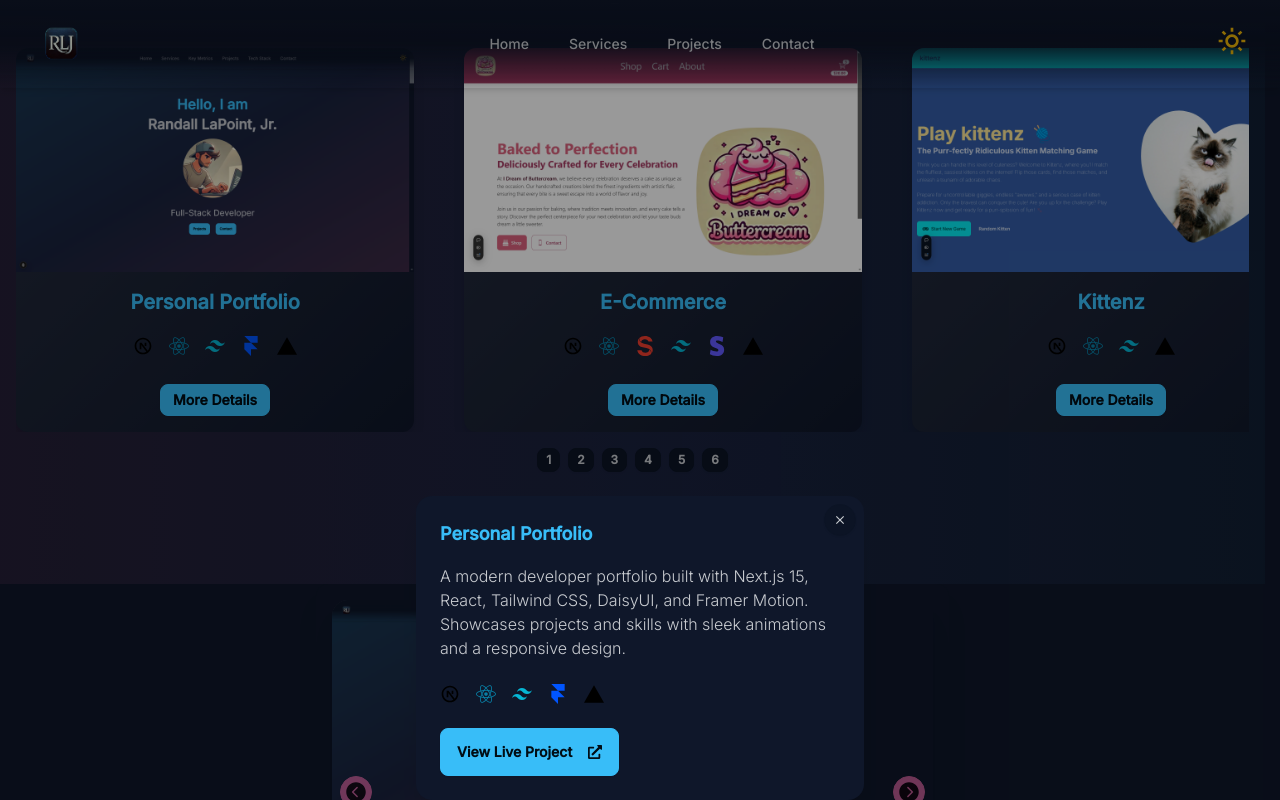
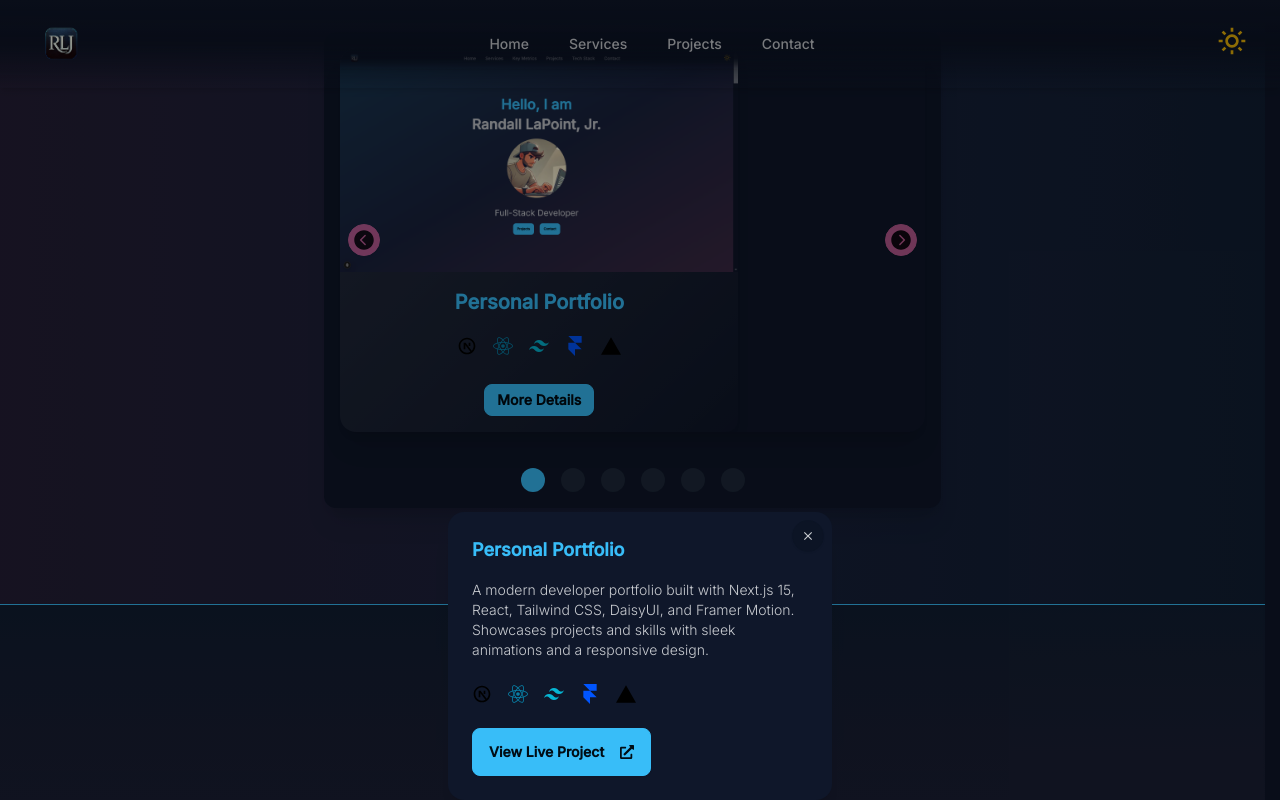
Before and after one commit to Lokie-ree/dev-portfolio, a Next.js app: page / in a window 1280 px wide. Both pictures are taken after a click on the button "More Details". Built offline with nearby package versions, Linux system fonts and the light colour scheme.

Commit message:
removed dev component

```diff
--- a/app/page.js
+++ b/app/page.js
@@ -9,8 +9,6 @@ import {
   TechStack,
 } from "@/components/sections";
 
-import Dev from "@/components/sections/Dev";
-
 export default function Home() {
   return (
     <div>
@@ -18,7 +16,6 @@ export default function Home() {
       <Hero />
       <Services />
       <Projects />
-      <Dev />
       <TechStack />
       <KeyMetrics />
       <ContactSection />
--- a/components/sections/Dev.jsx
+++ /dev/null
@@ -1,82 +0,0 @@
-import React, { useState } from "react";
-import { projects } from "@/utils/constants";
-import { IoChevronBackCircle, IoChevronForwardCircle } from "react-icons/io5";
-import ProjectCard from "../ui/ProjectCard";
-import ProjectModal from "../ui/ProjectModal";
-
-const Dev = () => {
-  const [currentIndex, setCurrentIndex] = useState(0);
-  const [selectedProject, setSelectedProject] = useState(null);
-
-  const totalProjects = projects.length;
-
-  const prevSlide = () => {
-    setCurrentIndex((currentIndex - 1 + totalProjects) % totalProjects);
-  };
-
-  const nextSlide = () => {
-    setCurrentIndex((currentIndex + 1) % totalProjects);
-  };
-
-  const handleViewDetails = (project) => {
-    setSelectedProject(project);
-  };
-
-  return (
-    <div className="flex items-center justify-center">
-      <section className="card card-compact w-full sm:w-1/2 bg-base-100 shadow-xl rounded-xl">
-        <div className="card-body">
-          <div className="carousel relative rounded-box shadow-xl">
-            {/* Carousel Item */}
-            <div className="carousel-item w-full">
-              <ProjectCard
-                project={projects[currentIndex]}
-                onViewDetails={() => handleViewDetails(projects[currentIndex])}
-              />
-            </div>
-
-            {/* Navigation Buttons */}
-            <button
-              className="absolute left-2 top-1/2 transform -translate-y-1/2 btn btn-circle btn-accent btn-sm opacity-75 hover:opacity-100 transition-all duration-300"
-              onClick={prevSlide}
-              aria-label="Previous Slide"
-            >
-              <IoChevronBackCircle size={24} />
-            </button>
-            <button
-              className="absolute right-2 top-1/2 transform -translate-y-1/2 btn btn-circle btn-accent btn-sm opacity-75 hover:opacity-100 transition-all duration-300"
-              onClick={nextSlide}
-              aria-label="Next Slide"
-            >
-              <IoChevronForwardCircle size={24} />
-            </button>
-          </div>
-
-          {/* Dots Navigation */}
-          <div className="flex justify-center mt-4">
-            {projects.map((_, index) => (
-              <button
-                key={index}
-                className={`mx-1 mt-1 md:mx-2 md:mt-3 w-4 h-4 md:w-6 md:h-6 rounded-full ${
-                  index === currentIndex ? "bg-primary" : "bg-neutral"
-                }`}
-                onClick={() => setCurrentIndex(index)}
-                aria-label={`Go to project ${index + 1}`}
-              ></button>
-            ))}
-          </div>
-
-          {/* Modal */}
-          {selectedProject && (
-            <ProjectModal
-              project={selectedProject}
-              onClose={() => setSelectedProject(null)}
-            />
-          )}
-        </div>
-      </section>
-    </div>
-  );
-};
-
-export default Dev;
--- a/components/ui/ProjectCarousel.jsx
+++ b/components/ui/ProjectCarousel.jsx
@@ -2,61 +2,82 @@
 
 import { useState } from "react";
 import { projects } from "@/utils/constants";
+import { IoChevronBackCircle, IoChevronForwardCircle } from "react-icons/io5";
 import ProjectCard from "./ProjectCard";
 import ProjectModal from "./ProjectModal";
-import Link from "next/link";
 
 const ProjectCarousel = () => {
+  const [currentIndex, setCurrentIndex] = useState(0);
   const [selectedProject, setSelectedProject] = useState(null);
 
-  const handleCloseModal = () => setSelectedProject(null);
+  const totalProjects = projects.length;
+
+  const prevSlide = () => {
+    setCurrentIndex((currentIndex - 1 + totalProjects) % totalProjects);
+  };
+
+  const nextSlide = () => {
+    setCurrentIndex((currentIndex + 1) % totalProjects);
+  };
+
+  const handleViewDetails = (project) => {
+    setSelectedProject(project);
+  };
 
   return (
-    <>
-      {/* Carousel */}
-      <div className="flex justify-center items-center px-4">
-        <div className="carousel w-full overflow-hidden">
-          {projects.map((project, index) => (
-            <div
-              id={`item${index + 1}`}
-              key={project.id}
-              className="carousel-item w-full max-w-md"
-            >
+    <div className="flex items-center justify-center px-4">
+      <section className="card card-compact w-full sm:w-1/2 bg-base-100 shadow-xl rounded-xl">
+        <div className="card-body">
+          <div className="carousel relative rounded-box shadow-xl">
+            {/* Carousel Item */}
+            <div className="carousel-item w-full">
               <ProjectCard
-                project={project}
-                onViewDetails={() => setSelectedProject(project)}
+                project={projects[currentIndex]}
+                onViewDetails={() => handleViewDetails(projects[currentIndex])}
               />
             </div>
-          ))}
-        </div>
+
+            {/* Navigation Buttons */}
+            <button
+              className="absolute left-2 top-1/2 transform -translate-y-1/2 btn btn-circle btn-accent btn-sm opacity-75 hover:opacity-100 transition-all duration-300"
+              onClick={prevSlide}
+              aria-label="Previous Slide"
+            >
+              <IoChevronBackCircle size={24} />
+            </button>
+            <button
+              className="absolute right-2 top-1/2 transform -translate-y-1/2 btn btn-circle btn-accent btn-sm opacity-75 hover:opacity-100 transition-all duration-300"
+              onClick={nextSlide}
+              aria-label="Next Slide"
+            >
+              <IoChevronForwardCircle size={24} />
+            </button>
           </div>
 
-      {/* Carousel Buttons */}
-      <div className="flex w-full justify-center gap-2 py-4">
+          {/* Dots Navigation */}
+          <div className="flex justify-center mt-4">
             {projects.map((_, index) => (
               <button
                 key={index}
-            className="btn btn-xs"
-            onClick={() => {
-              document
-                .querySelectorAll(".carousel-item")
-                [index]?.scrollIntoView({
-                  behavior: "smooth",
-                  block: "nearest",
-                  inline: "center",
-                });
-            }}
-          >
-            {index + 1}
-          </button>
+                className={`mx-1 mt-1 md:mx-2 md:mt-3 w-4 h-4 md:w-6 md:h-6 rounded-full ${
+                  index === currentIndex ? "bg-primary" : "bg-neutral"
+                }`}
+                onClick={() => setCurrentIndex(index)}
+                aria-label={`Go to project ${index + 1}`}
+              ></button>
             ))}
           </div>
 
           {/* Modal */}
           {selectedProject && (
-        <ProjectModal project={selectedProject} onClose={handleCloseModal} />
+            <ProjectModal
+              project={selectedProject}
+              onClose={() => setSelectedProject(null)}
+            />
           )}
-    </>
+        </div>
+      </section>
+    </div>
   );
 };
 
--- a/components/ui/ProjectModal.jsx
+++ b/components/ui/ProjectModal.jsx
@@ -10,7 +10,7 @@ const ProjectModal = ({ project, onClose }) => {
       onClick={onClose}
     >
       <div
-        className="modal-box relative max-w-md bg-base-100 text-base-content shadow-xl"
+        className="modal-box relative max-w-sm bg-base-100 text-base-content shadow-xl"
         onClick={(e) => e.stopPropagation()}
       >
         <button
```
Lines whose indentation alone changed are shown as unchanged.
